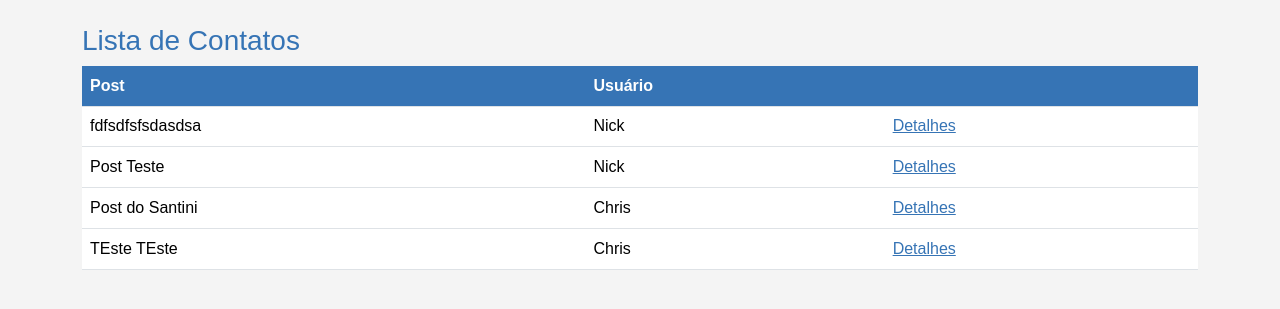
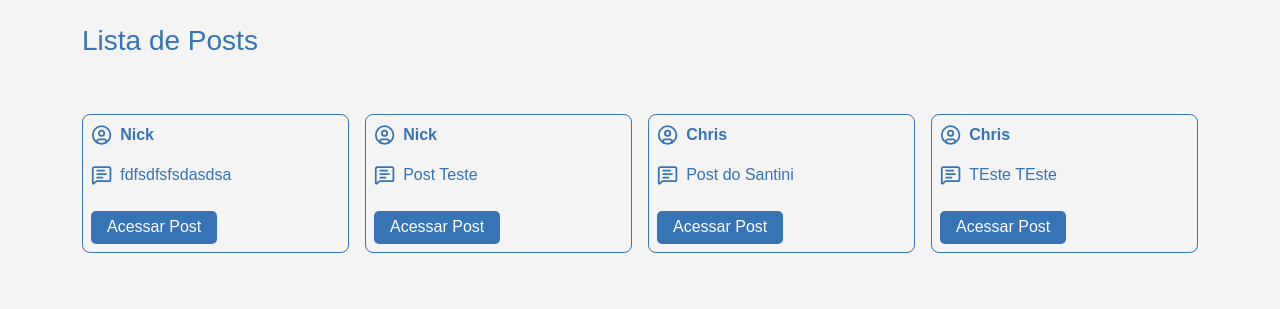
Before and after one commit to jonathan7gb/Aula-Flask, a Flask app: page /post/lista in a window 1280 px wide. Shown: the part 136-445 px from the top of the page. Run offline with Flask 3, Linux system fonts and the light colour scheme; a user stored in the database is signed in; some web fonts are replaced.

Commit message:
estiliza novamente a lista de post

```diff
--- a/app/static/style.css
+++ b/app/static/style.css
@@ -203,10 +203,6 @@ button{
     transform: scale(1.1);
 }
 
-table #linhaPost{
-    padding: 0.5rem !important;
-}
-
 tr:hover{
     background-color: #e6f7ff;
     box-shadow: 0 2px 8px rgba(0,0,0,0.1);
@@ -218,3 +214,71 @@ tr:hover{
     justify-self: start !important;
     text-align: left !important;
 }
+
+.comentarioInput{
+    background-color: white;
+    padding: 0.3rem 0.5rem;
+    border-radius: 8px;
+    border: 1px solid #3674B5;
+    color: #245992;
+}
+
+.comentarioInput:focus{
+    outline: none;
+    box-shadow: 0 0 5px #3674B5;
+
+}
+
+.comentarioInputLabel{
+    margin: 0;
+    padding: 0;
+    margin-bottom: 0.5rem;
+}
+
+.container-posts{
+    display: grid;
+    grid-template-columns: repeat(4, 1fr);
+    gap: 1rem;
+    margin-top: 3rem;
+}
+
+.container-posts .post{
+    padding: 0.5rem;
+    border: 1px solid #3674B5;
+    border-radius: 8px;
+    display: flex !important;
+    flex-direction: column !important;
+    justify-content: start !important;
+    align-items: center !important;
+    width: 100%;
+    gap: 0.5rem;
+}
+
+.container-posts .post .user, .container-posts .post .mensagemmm{
+    display: flex;
+    width: 100%;
+    gap: 0.5rem;
+}
+
+.container-posts .post a{
+    background-color: #3674B5;
+    padding: 0.3rem 1rem;
+    border-radius: 5px;
+    color: white  !important;
+    text-decoration: none !important;
+}
+
+.container-posts .post p{
+    width: 100%;
+    text-align: left !important;
+}
+.container-posts .post .link{
+    width: 100%;
+    display: flex;
+    justify-content: start;
+}
+
+.container-posts .post #usuario{
+    font-weight: 700;
+    margin-bottom: 0.5rem;
+}
--- a/app/templates/post.html
+++ b/app/templates/post.html
@@ -19,8 +19,8 @@
                 <form action="" method="post" class="row mt-4 p-4 round border shadow">
                     {{form.csrf_token}}
 
-                    {{form.comentario.label()}}
-                    {{form.comentario(class="form_control")}}
+                    {{form.comentario.label(class="comentarioInputLabel")}}
+                    {{form.comentario(class="form_control comentarioInput")}}
 
                     {{form.btnSubmit(class="btn btn-primary col-12 mt-3 btnEnviar")}}
                 </form>
--- a/app/templates/post_lista.html
+++ b/app/templates/post_lista.html
@@ -4,29 +4,24 @@
 {% block content %}
     <div class="container">
             <div class="row mt-4">
-                <h3>Lista de Contatos</h3>
+                <h3>Lista de Posts</h3>
 
-                <div class="col-12">
-                    <table class="table">
-                        <thead>
-                            <tr>
-                                <th>Post</th>
-                                <th>Usuário</th>
-                                <th></th>
-                            </tr>
-                        </thead>
-                        <body>
-                            <tr>
-                                {% for linha in posts %}
-                                <tr id="linhaPost">
-                                    <td>{{linha.mensagem }}</td>
-                                    <td>{{linha.autor.nome}}</td>
-                                    <td><a href="{{url_for('PostComentarios', id=linha.id)}}" id="detalhesPost">Detalhes</a></td>
-                                </tr>
-                                {% endfor %}
-                            </tr>
-                        </body>
-                    </table>
+                    <div class="container-posts">
+                        {% for linha in posts %}
+                        <div class="post">
+                            <div class="user">
+                                <svg xmlns="http://www.w3.org/2000/svg" width="24" height="24" viewBox="0 0 24 24" fill="none" stroke="#3674B5" stroke-width="2" stroke-linecap="round" stroke-linejoin="round" class="lucide lucide-circle-user-icon lucide-circle-user"><circle cx="12" cy="12" r="10"/><circle cx="12" cy="10" r="3"/><path d="M7 20.662V19a2 2 0 0 1 2-2h6a2 2 0 0 1 2 2v1.662"/></svg>
+                                <p id="usuario">{{linha.autor.nome}}</p>
+                            </div>
+                            <div class="mensagemmm">
+                                <svg xmlns="http://www.w3.org/2000/svg" width="24" height="24" viewBox="0 0 24 24" fill="none" stroke="#3674B5" stroke-width="2" stroke-linecap="round" stroke-linejoin="round" class="lucide lucide-message-square-text-icon lucide-message-square-text"><path d="M22 17a2 2 0 0 1-2 2H6.828a2 2 0 0 0-1.414.586l-2.202 2.202A.71.71 0 0 1 2 21.286V5a2 2 0 0 1 2-2h16a2 2 0 0 1 2 2z"/><path d="M7 11h10"/><path d="M7 15h6"/><path d="M7 7h8"/></svg>
+                                <p>{{linha.mensagem }}</p>
+                            </div>
+                            <div class="link">
+                                <a href="{{url_for('PostComentarios', id=linha.id)}}">Acessar Post</a>
+                            </div>
+                        </div>
+                        {% endfor %}
                 </div>
             </div>
     </div>
```
Also changed, not shown: app/uploads/post/pessoa.avif (added), instance/database.db.
